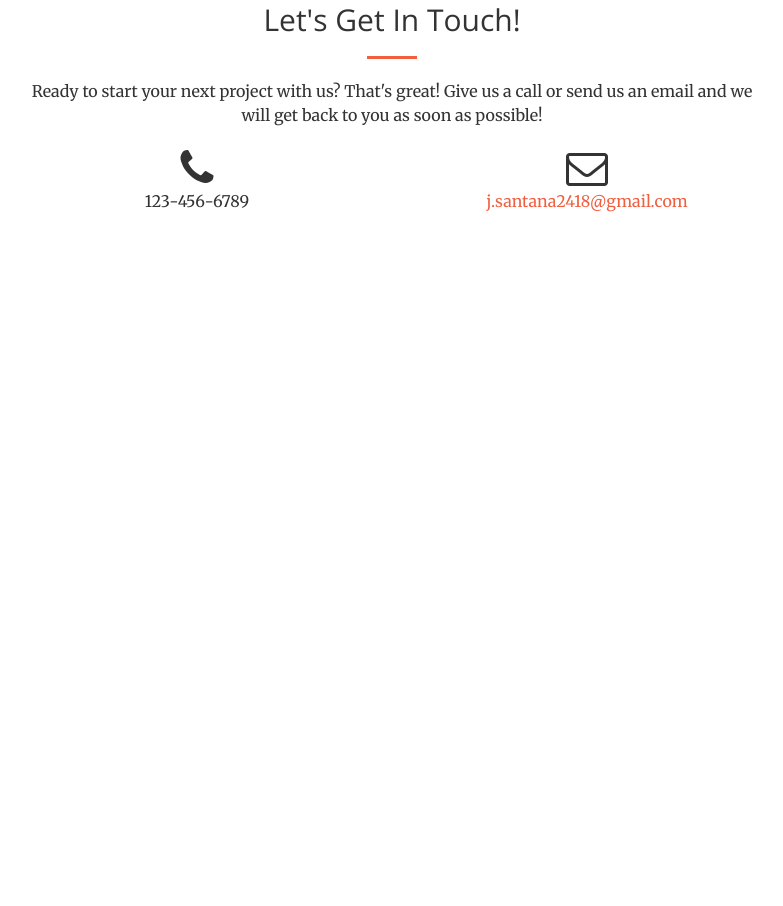
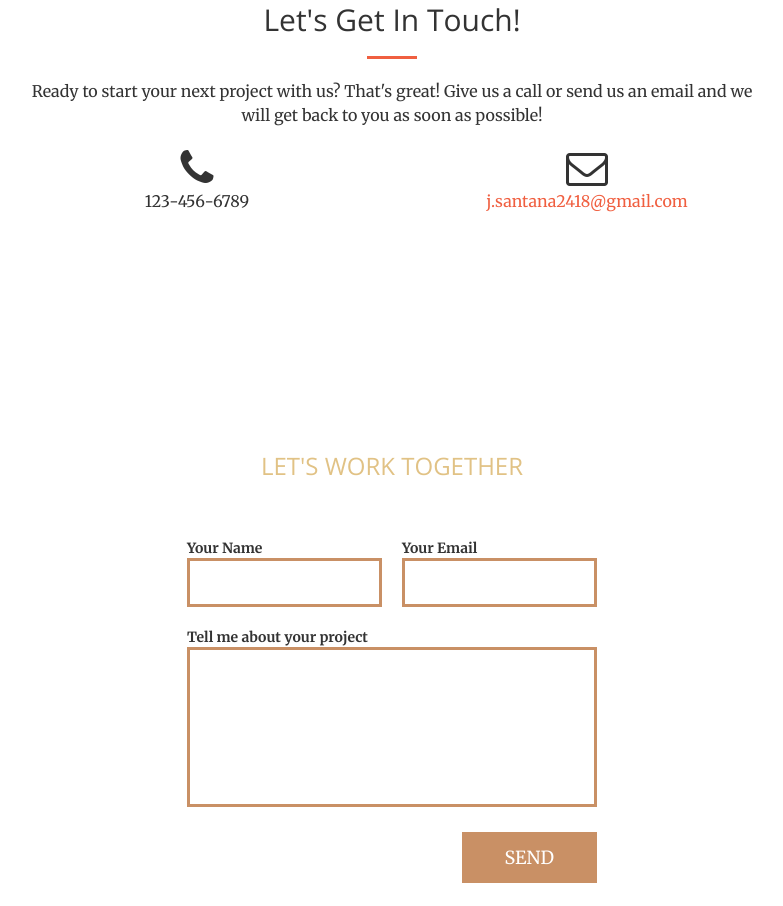
Before and after one commit to jsantana2418/personal-website, a website: page index.html in a window 1280 px wide. Shown: the part 2991-3897 px from the top of the page, without its empty margins (248-1031 px from the left). Before the commit the page ends 3324 px from the top, so only its background shows below. Drawn offline with nearby package versions, Linux system fonts and the light colour scheme.

Commit message:
form update
form added

```diff
--- a/css/main.css
+++ b/css/main.css
@@ -1,9 +1,9 @@
 .progress-bar1 {
-  background-color: #000;
+  background-color: #C99065;
 }
 
 .progress-bar2 {
-  background-color: salmon;
+  background-color: #C99065;
 }
 
 .progress-bar3 {
@@ -15,11 +15,11 @@
 }
 
 .progress-bar5 {
-  background-color: brown;
+  background-color: #C99065;
 }
 
 .progress-bar6 {
-  background-color: crimson;
+  background-color: #C99065;
 }
 
 .progress-bar7 {
@@ -33,3 +33,65 @@
 .bg-primary {
   background-color: #B5B3B4;
 }
+
+form {
+  max-width: 450px;
+  margin: 0 auto 100px;
+  padding: 0 20px; }
+  form input, form textarea {
+    border: 3px solid #c99065;
+    width: 100%;
+    -webkit-box-sizing: border-box;
+    -moz-box-sizing: border-box;
+    box-sizing: border-box;
+    padding: 10px;
+    -webkit-appearance: none;
+    -moz-appearance: none;
+    appearance: none;
+    font-size: 16px; }
+    form input:focus, form textarea:focus {
+      outline: none;
+      border-color: #e1c285; }
+  form textarea {
+    height: 10em;
+    resize: none; }
+  form .submit-wrap {
+    text-align: right; }
+  form [type="submit"] {
+    background: #c99065;
+    color: white;
+    font-size: 18px;
+    text-transform: uppercase;
+    width: 33%; }
+    form [type="submit"]:hover {
+      background: #e1c285; }
+  form .contact-info-group label {
+    width: 50%;
+    float: left;
+    -webkit-box-sizing: border-box;
+    -moz-box-sizing: border-box;
+    box-sizing: border-box; }
+    form .contact-info-group label:nth-child(1) {
+      padding-right: 10px; }
+    form .contact-info-group label:nth-child(2) {
+      padding-left: 10px; }
+  form label {
+    display: block;
+    margin-bottom: 20px; }
+    form label span {
+      display: block; }
+
+@media (max-width: 541px) {
+  form .contact-info-group label {
+    width: 100%; }
+    form .contact-info-group label:nth-child(1) {
+      padding: 0; }
+    form .contact-info-group label:nth-child(2) {
+      padding: 0; }
+  form [type="submit"] {
+    width: 100%; } }
+.form-success {
+  background: #e5eaee;
+  text-align: center; }
+  .form-success p {
+    font-size: 18px; }
--- a/index.html
+++ b/index.html
@@ -185,28 +185,28 @@
                 <div class="col-lg-3 col-md-6 text-center">
                     <div class="service-box">
                         <i class="fa fa-4x fa-diamond text-primary sr-icons"></i>
-                        <h3>Sturdy Templates</h3>
+                        <h3>Web Design</h3>
                         <p class="text-muted">Our templates are updated regularly so they don't break.</p>
                     </div>
                 </div>
                 <div class="col-lg-3 col-md-6 text-center">
                     <div class="service-box">
                         <i class="fa fa-4x fa-paper-plane text-primary sr-icons"></i>
-                        <h3>Ready to Ship</h3>
+                        <h3>Web Development</h3>
                         <p class="text-muted">You can use this theme as is, or you can make changes!</p>
                     </div>
                 </div>
                 <div class="col-lg-3 col-md-6 text-center">
                     <div class="service-box">
                         <i class="fa fa-4x fa-newspaper-o text-primary sr-icons"></i>
-                        <h3>Up to Date</h3>
+                        <h3>WordPress</h3>
                         <p class="text-muted">We update dependencies to keep things fresh.</p>
                     </div>
                 </div>
                 <div class="col-lg-3 col-md-6 text-center">
                     <div class="service-box">
                         <i class="fa fa-4x fa-heart text-primary sr-icons"></i>
-                        <h3>Made with Love</h3>
+                        <h3>Wix Professional</h3>
                         <p class="text-muted">You have to make your websites with love these days!</p>
                     </div>
                 </div>
@@ -350,6 +350,41 @@
         </div>
     </section>
 
+
+    <section>
+        <div class="container">
+            <div class="row">
+                <div class="col-sm-12">
+                    <h3 style="text-align:center; padding-bottom: 2em; text-transform: uppercase; color: #E1C285">Let's work together</h3>
+
+                    <form method="POST" action="//formspree.io/j.santana2418@gmail.com">
+
+                        <fieldset class="contact-info-group">
+
+                            <label><span>Your Name</span>
+                                <input type="text" name="name">
+                            </label>
+
+                            <label><span>Your Email</span>
+                                <input type="email" name="_replyto">
+                            </label>
+
+                        </fieldset>
+
+                        <label><span>Tell me about your project</span>
+                            <textarea name="message"></textarea>
+                        </label>
+
+                        <fieldset class="submit-wrap">
+                            <input type="submit" value="Send">
+                        </fieldset>
+
+                    </form>
+                </div>
+            </div>
+        </div>
+    </section>
+
     <!-- jQuery -->
     <script src="vendor/jquery/jquery.min.js"></script>
 
```
